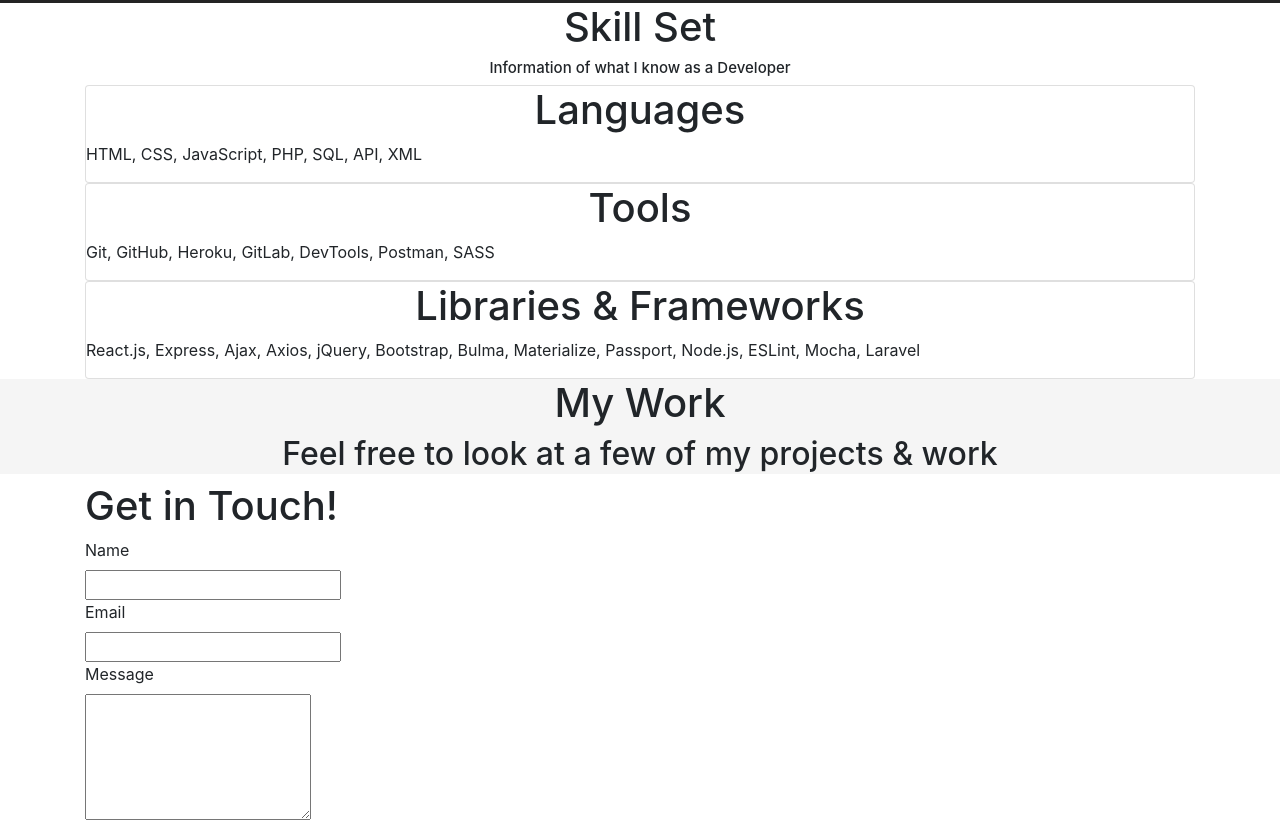
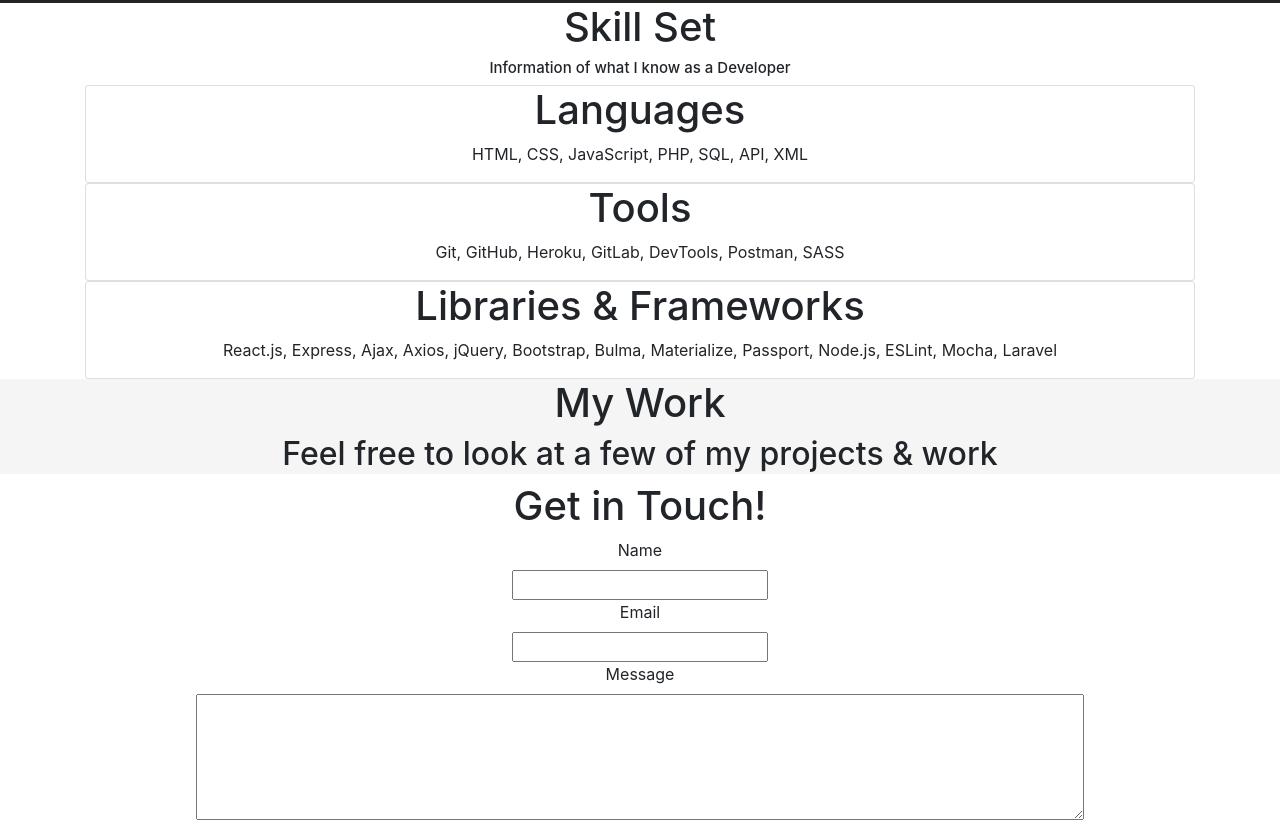
Before and after one commit to skip1113/Skips-Portfolio, a website: page index.html in a window 1280 px wide. Shown: the part 1443-2266 px from the top of the page. Drawn offline with nearby package versions, Linux system fonts and the light colour scheme.

Commit message:
Aligned skills and contact to middle

```diff
--- a/scss/style.scss
+++ b/scss/style.scss
@@ -39,7 +39,9 @@
   text-align: center;
   font-size: 15px;
 }
-
+.skills .container p {
+  text-align: center;
+}
 .portfolio .container h1 {
   text-align: center;
 }
@@ -54,6 +56,30 @@
 }
 #intro-sub {
     color: white;
+}
+.container {
+  margin: 0 auto;
+  position: relative;
+  width: auto;
+}
+div.column.is-half {
+  align-items: center;
+  -webkit-box-align: center;
+  justify-content: center;
+}
+.columns.is-centered {
+  -webkit-box-align: center;
+  justify-content: center;
+  text-align: center;
+}
+.textarea {
+  max-width: 100%;
+  min-width: 80%;
+}
+.control {
+  box-sizing: border-box;
+  clear: both;
+  position: relative;
 }
 footer {
     background-color: #141c3a;
```
Also changed, not shown: scss/style.css, 1 other file.
